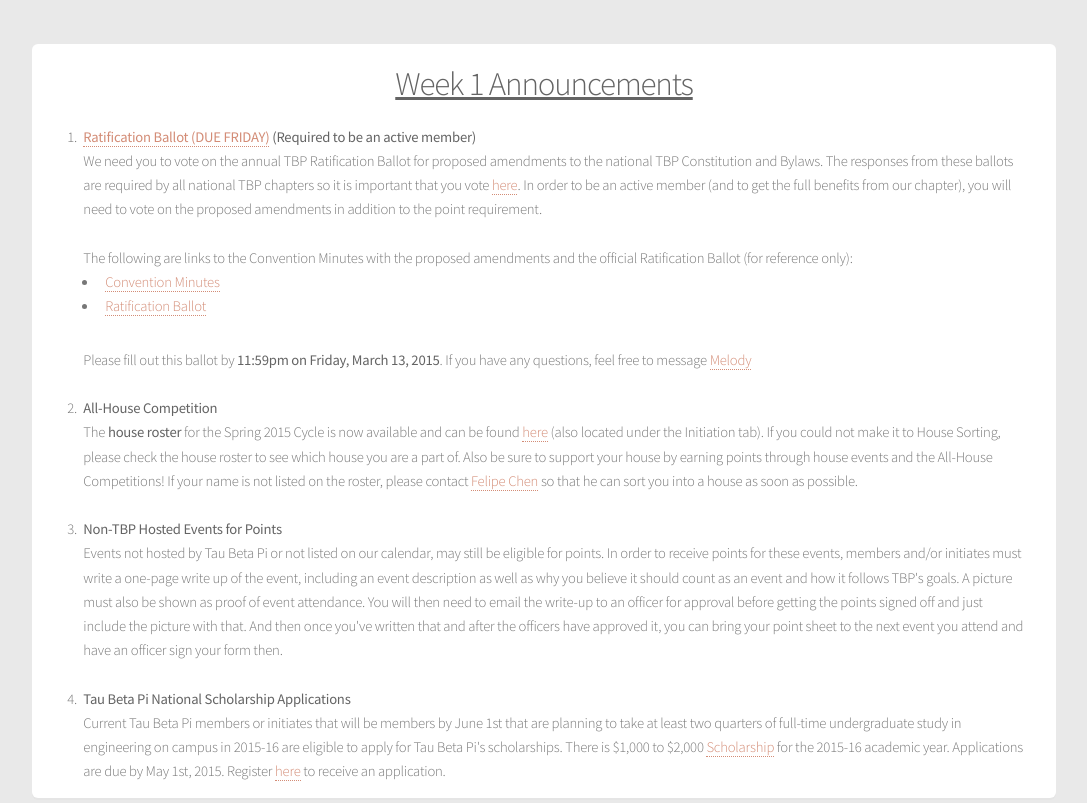
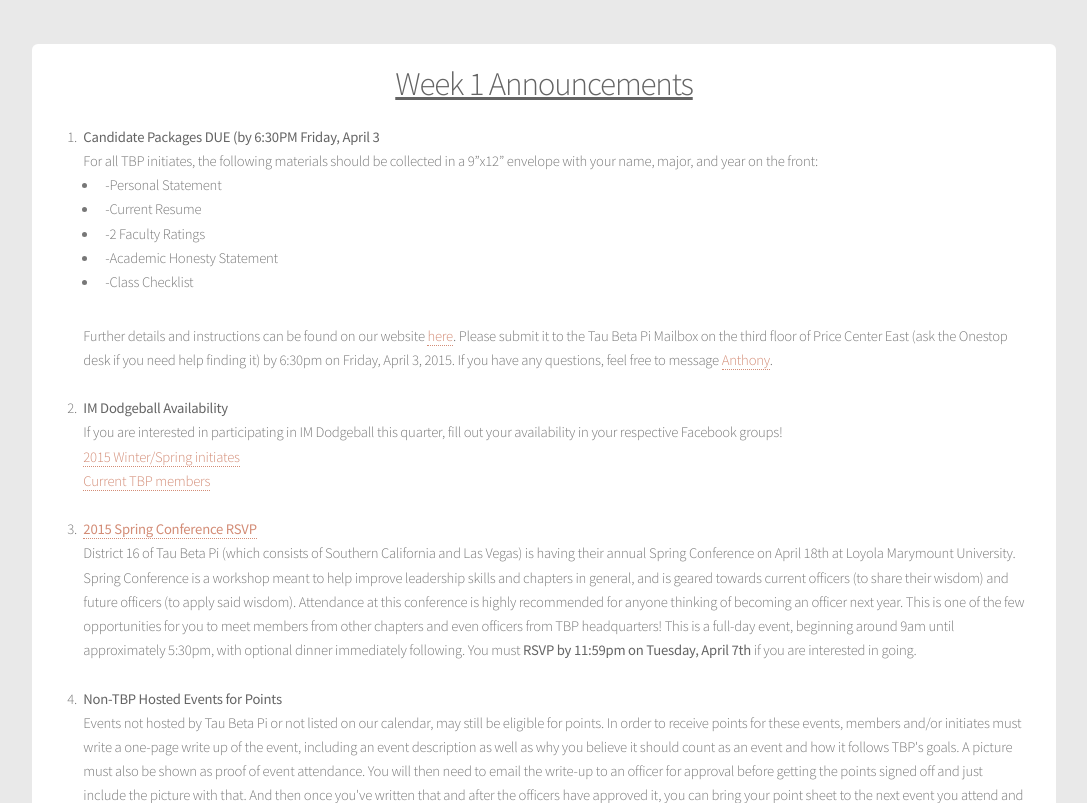
Before and after one commit to MadhuVK/tbp-website, a PHP site: page /events in a window 1280 px wide. Shown: the part 252-1055 px from the top of the page, without its empty margins (96-1183 px from the left). Run offline with PHP 8.4, Linux system fonts and the light colour scheme.

Commit message:
Added announcements

```diff
--- a/events.php
+++ b/events.php
@@ -24,27 +24,33 @@
     </section>
     <ol>
       <li>
-        <b> <a href="https://docs.google.com/forms/d/1a3NRH7WzXrUF5YXcHm9SRv4a2JRJmAUeVRSO0V4URh4/viewform">Ratification Ballot (DUE FRIDAY)</a> (Required to be an active member) </b> <br />
-        We need you to vote on the annual TBP Ratification Ballot for proposed amendments to the national TBP Constitution and Bylaws. The responses from these ballots are required by all national TBP chapters so it is important that you vote <a href="https://docs.google.com/forms/d/1a3NRH7WzXrUF5YXcHm9SRv4a2JRJmAUeVRSO0V4URh4/viewform">here</a>.
-In order to be an active member (and to get the full benefits from our chapter), you will need to vote on the proposed amendments in addition to the point requirement.
-<br /><br />The following are links to the Convention Minutes with the proposed amendments and the official Ratification Ballot (for reference only):
-<ul>
-<li><a href="http://www.tbp.org/conv/2014/2014-Minutes.pdf">Convention Minutes</a></li>
-<li><a href="http://www.tbp.org/conv/2014/2014-Ratification-Ballot.pdf">Ratification Ballot</a></li>
+        <b> Candidate Packages DUE (by 6:30PM Friday, April 3</b> <br />
+        For all TBP initiates, the following materials should be collected in a 9”x12” envelope with your name, major, and year on the front:
+        <ul>
+<li>-Personal Statement</li>
+<li>-Current Resume</li>
+<li>-2 Faculty Ratings</li>
+<li>-Academic Honesty Statement</li>
+<li>-Class Checklist</li>
 </ul>
-Please fill out this ballot by <b>11:59pm on Friday, March 13, 2015</b>.
-If you have any questions, feel free to message <a href="mailto:melodyd494@gmail.com">Melody</a>
+Further details and instructions can be found on our website <a href="requirements">here</a>.
+
+Please submit it to the Tau Beta Pi Mailbox on the third floor of Price Center East  (ask the Onestop desk if you need help finding it) by 6:30pm on Friday, April 3, 2015.
+If you have any questions, feel free to message <a href="mailto:acn004@ucsd.edu">Anthony</a>.
       </li>
       <br />
       <li>
-        <b> All-House Competition </b> <br />
-        The <b>house roster</b> for the Spring 2015 Cycle is now available and can be found
-        <a href="resources/House_SP2015.pdf">here</a> (also located under the Initiation tab).
-        If you could not make it to House Sorting, please check the house roster to see which
-        house you are a part of. Also be sure to support your house by
-        earning points through house events and the All-House Competitions! If your name is not
-        listed on the roster, please contact <a href="mailto:fcchen@ucsd.edu">Felipe Chen</a> so that he can
-        sort you into a house as soon as possible.
+        <b> IM Dodgeball Availability </b> <br />
+        If you are interested in participating in IM Dodgeball this quarter, fill out your availability in your respective Facebook groups! <br />
+<a href="https://www.facebook.com/groups/844605288934403/permalink/873087856086146/?qa_ref=pp">2015 Winter/Spring initiates</a> <br />
+<a href="https://www.facebook.com/groups/tbp.ucsd/permalink/907761445953159/?qa_ref=pp">Current TBP members</a> <br />
+      </li>
+      <br />
+      <li>
+        <b> <a href="http://goo.gl/forms/uxkEPb1GRc">2015 Spring Conference RSVP</b></a> <br />
+        District 16 of Tau Beta Pi (which consists of Southern California and Las Vegas) is having their annual Spring Conference on April 18th at Loyola Marymount University. Spring Conference is a workshop meant to help improve leadership skills and chapters in general, and is geared towards current officers (to share their wisdom) and future officers (to apply said wisdom). Attendance at this conference is highly recommended for anyone thinking of becoming an officer next year. This is one of the few opportunities for you to meet members from other chapters and even officers from TBP headquarters!
+This is a full-day event, beginning around 9am until approximately 5:30pm, with optional dinner immediately following.
+You must <b>RSVP by 11:59pm on Tuesday, April 7th</b> if you are interested in going.
       </li>
       <br />
       <li>
```
